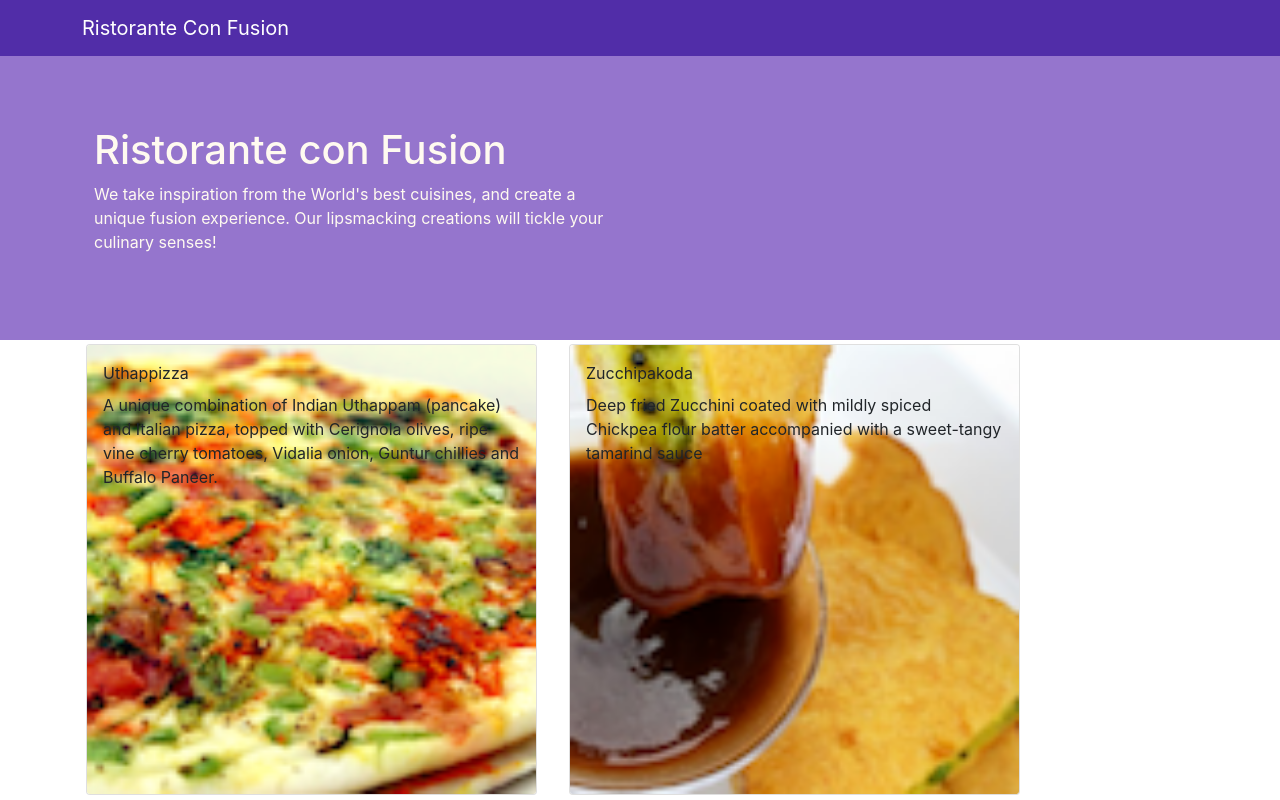
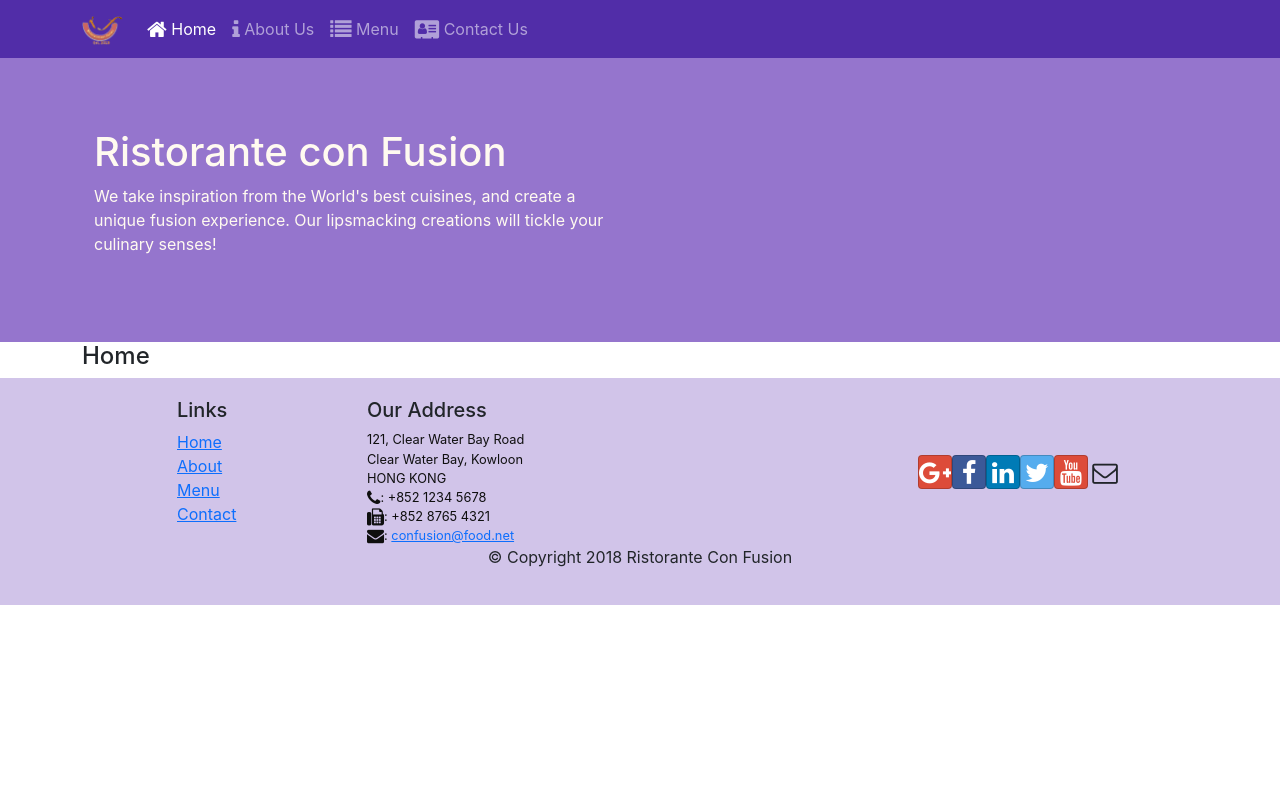
Before and after one commit to Shariar-007/React-Practice, a React (Create React App) app in the folder confusion/: page /home in a window 1280 px wide. Shown: the top 800 px of the page. Built offline with nearby package versions, Linux system fonts and the light colour scheme.

Commit message:
single page application creating

```diff
--- a/confusion/package.json
+++ b/confusion/package.json
@@ -13,6 +13,7 @@
     "react": "^17.0.2",
     "react-dom": "^17.0.2",
     "react-popper": "^2.2.5",
+    "react-router-dom": "^5.3.0",
     "react-scripts": "4.0.3",
     "reactstrap": "^8.10.0",
     "web-vitals": "^1.1.2"
--- a/confusion/src/App.css
+++ b/confusion/src/App.css
@@ -2,6 +2,7 @@
     margin:0px auto;
     padding:0px auto;
 }
+
 .row-content {
     margin:0px auto;
     padding: 50px 0px 50px 0px;
@@ -14,6 +15,7 @@
     margin:0px auto;
     padding: 20px 0px 20px 0px;
 }
+
 .jumbotron {
     padding:70px 30px 70px 30px;
     margin:0px auto;
--- a/confusion/src/App.js
+++ b/confusion/src/App.js
@@ -1,14 +1,16 @@
 import './App.css';
 import Main from './components/MainComponent';
 import {Component} from "react";
+import {BrowserRouter} from "react-router-dom";
 
-
-class App extends Component{
-    render(){
+class App extends Component {
+    render() {
         return (
-            <div className="App">
-                <Main/>
-            </div>
+            <BrowserRouter>
+                <div className="App">
+                    <Main/>
+                </div>
+            </BrowserRouter>
         );
     }
 }
--- a/confusion/src/components/FooterComponent.js
+++ b/confusion/src/components/FooterComponent.js
@@ -1,5 +1,7 @@
 
 import React from "react";
+import { Link } from 'react-router-dom';
+
 
 function Footer(){
     return (
@@ -9,10 +11,10 @@
                     <div className="col-4 offset-1 col-sm-2">
                         <h5>Links</h5>
                         <ul className="list-unstyled">
-                            <li><a href="#">Home</a></li>
-                            <li><a href="#">About</a></li>
-                            <li><a href="#">Menu</a></li>
-                            <li><a href="contactus.html">Contact</a></li>
+                            <li><Link to='/home'>Home</Link></li>
+                            <li><Link to='/aboutus'>About</Link></li>
+                            <li><Link to='/menu'>Menu</Link></li>
+                            <li><Link to='/contactus'>Contact</Link></li>
                         </ul>
                     </div>
                     <div className="col-7 col-sm-5">
--- a/confusion/src/components/HeaderComponent.js
+++ b/confusion/src/components/HeaderComponent.js
@@ -1,13 +1,52 @@
 import React, {Component} from "react";
-import {Jumbotron, Navbar, NavbarBrand} from "reactstrap";
+import {Jumbotron, Navbar, NavbarBrand, NavbarToggler, Collapse, NavItem, Nav} from "reactstrap";
+import {NavLink} from 'react-router-dom';
 
-class Header extends Component{
+class Header extends Component {
+
+    constructor(props) {
+        super(props);
+        this.toggleNav = this.toggleNav.bind(this);
+        this.state = {
+            isNavOpen: false
+        };
+    }
+
+    toggleNav() {
+        this.setState({
+            isNavOpen: !this.state.isNavOpen
+        });
+    }
+
     render() {
         return (
-            <React.Fragment>
-                <Navbar dark>
+            <div>
+                <Navbar dark expand="md">
                     <div className="container">
-                        <NavbarBrand href="/"> Ristorante Con Fusion < /NavbarBrand>
+                        <NavbarToggler onClick={this.toggleNav} />
+                        <NavbarBrand className="mr-auto" href="/">
+                            <img src='assets/images/logo.png' height="30" width="41" alt='Ristorante Con Fusion'/>
+                        < /NavbarBrand>
+                        <Collapse isOpen={this.state.isNavOpen} navbar>
+                            <Nav navbar>
+                                <NavItem>
+                                    <NavLink className="nav-link" to='/home'><span
+                                        className="fa fa-home fa-lg"></span> Home</NavLink>
+                                </NavItem>
+                                <NavItem>
+                                    <NavLink className="nav-link" to='/aboutus'><span
+                                        className="fa fa-info fa-lg"></span> About Us</NavLink>
+                                </NavItem>
+                                <NavItem>
+                                    <NavLink className="nav-link" to='/menu'><span
+                                        className="fa fa-list fa-lg"></span> Menu</NavLink>
+                                </NavItem>
+                                <NavItem>
+                                    <NavLink className="nav-link" to='/contactus'><span
+                                        className="fa fa-address-card fa-lg"></span> Contact Us</NavLink>
+                                </NavItem>
+                            </Nav>
+                        </Collapse>
                     </div>
                 </Navbar>
                 <Jumbotron>
@@ -15,12 +54,13 @@
                         <div className="row row-header">
                             <div className="col-12 col-sm-6">
                                 <h1>Ristorante con Fusion</h1>
-                                <p>We take inspiration from the World's best cuisines, and create a unique fusion experience. Our lipsmacking creations will tickle your culinary senses!</p>
+                                <p>We take inspiration from the World's best cuisines, and create a unique fusion
+                                    experience. Our lipsmacking creations will tickle your culinary senses!</p>
                             </div>
                         </div>
                     </div>
                 </Jumbotron>
-            </React.Fragment>
+            </div>
         );
     }
 }
--- /dev/null
+++ b/confusion/src/components/HomeComponent.js
@@ -0,0 +1,11 @@
+import React from 'react';
+
+function Home(props) {
+    return (
+        <div className="container">
+            <h4>Home</h4>
+        </div>
+    )
+}
+
+export default Home;
--- a/confusion/src/components/MainComponent.js
+++ b/confusion/src/components/MainComponent.js
@@ -1,10 +1,12 @@
 import React, {Component} from "react";
 import {Navbar, NavbarBrand} from 'reactstrap';
+import Home from './HomeComponent';
 import Menu from './MenuComponent';
 import {DISHES} from '../shared/dishes';
 import DishDetail from './DishDetailComponent'
 import Header from "./HeaderComponent";
 import Footer from "./FooterComponent";
+import {Switch, Route, Redirect} from "react-router-dom";
 
 class Main extends Component {
     constructor(pros) {
@@ -20,13 +22,30 @@
     }
 
     render() {
+
+        const HomePage = () => {
+            return (
+                <Home/>
+            );
+        }
+
+
         return (
             <div>
                 <Header/>
-                <Menu dishes={this.state.dishes} onClick={(dishId) => this.onDishSelect(dishId)}/>
-                <DishDetail selectedDish={this.state.dishes.filter(dish => dish.id === this.state.selectedDish)[0]}/>
+                <Switch>
+                    <Route path="/home" component={HomePage}/>
+                    <Route exact path="/menu" component={() => <Menu dishes={this.state.dishes}/>}/>
+                    <Redirect to="/home"/>
+                </Switch>
                 <Footer/>
             </div>
+            // <div>
+            //     <Header/>
+            //     <Menu dishes={this.state.dishes} onClick={(dishId) => this.onDishSelect(dishId)}/>
+            //     <DishDetail selectedDish={this.state.dishes.filter(dish => dish.id === this.state.selectedDish)[0]}/>
+            //     <Footer/>
+            // </div>
         );
     }
 }
--- a/confusion/src/shared/dishes.js
+++ b/confusion/src/shared/dishes.js
@@ -1,186 +1,42 @@
 export const DISHES = [
     {
         id: 0,
-        name: 'Uthappizza',
-        image: 'assets/images/uthappizza.png',
+        name:'Uthappizza',
+        image: '/assets/images/uthappizza.png',
         category: 'mains',
-        label: 'Hot',
-        price: '4.99',
-        description: 'A unique combination of Indian Uthappam (pancake) and Italian pizza, topped with Cerignola olives, ripe vine cherry tomatoes, Vidalia onion, Guntur chillies and Buffalo Paneer.',
-        comments: [
-            {
-                id: 0,
-                rating: 5,
-                comment: "Imagine all the eatables, living in conFusion!",
-                author: "John Lemon Uthappizza",
-                date: "2012-10-16T17:57:28.556094Z"
-            },
-            {
-                id: 1,
-                rating: 4,
-                comment: "Sends anyone to heaven, I wish I could get my mother-in-law to eat it!",
-                author: "Paul McVites Uthappizza",
-                date: "2014-09-05T17:57:28.556094Z"
-            },
-            {
-                id: 2,
-                rating: 3,
-                comment: "Eat it, just eat it!",
-                author: "Michael Jaikishan Uthappizza",
-                date: "2015-02-13T17:57:28.556094Z"
-            },
-            {
-                id: 3,
-                rating: 4,
-                comment: "Ultimate, Reaching for the stars!",
-                author: "Ringo Starry Uthappizza",
-                date: "2013-12-02T17:57:28.556094Z"
-            },
-            {
-                id: 4,
-                rating: 2,
-                comment: "It's your birthday, we're gonna party!",
-                author: "25 Cent Uthappizza",
-                date: "2011-12-02T17:57:28.556094Z"
-            }
-        ]
+        label:'Hot',
+        price:'4.99',
+        featured: true,
+        description:'A unique combination of Indian Uthappam (pancake) and Italian pizza, topped with Cerignola olives, ripe vine cherry tomatoes, Vidalia onion, Guntur chillies and Buffalo Paneer.'
     },
     {
         id: 1,
-        name: 'Zucchipakoda',
-        image: 'assets/images/zucchipakoda.png',
+        name:'Zucchipakoda',
+        image: '/assets/images/zucchipakoda.png',
         category: 'appetizer',
-        label: '',
-        price: '1.99',
-        description: 'Deep fried Zucchini coated with mildly spiced Chickpea flour batter accompanied with a sweet-tangy tamarind sauce',
-        comments: [
-            {
-                id: 0,
-                rating: 5,
-                comment: "Imagine all the eatables, living in conFusion!",
-                author: "John Lemon Zucchipakoda",
-                date: "2012-10-16T17:57:28.556094Z"
-            },
-            {
-                id: 1,
-                rating: 4,
-                comment: "Sends anyone to heaven, I wish I could get my mother-in-law to eat it!",
-                author: "Paul McVites Zucchipakoda",
-                date: "2014-09-05T17:57:28.556094Z"
-            },
-            {
-                id: 2,
-                rating: 3,
-                comment: "Eat it, just eat it!",
-                author: "Michael Jaikishan Zucchipakoda",
-                date: "2015-02-13T17:57:28.556094Z"
-            },
-            {
-                id: 3,
-                rating: 4,
-                comment: "Ultimate, Reaching for the stars!",
-                author: "Ringo Starry Zucchipakoda",
-                date: "2013-12-02T17:57:28.556094Z"
-            },
-            {
-                id: 4,
-                rating: 2,
-                comment: "It's your birthday, we're gonna party!",
-                author: "25 Cent Zucchipakoda",
-                date: "2011-12-02T17:57:28.556094Z"
-            }
-        ]
+        label:'',
+        price:'1.99',
+        featured: false,
+        description:'Deep fried Zucchini coated with mildly spiced Chickpea flour batter accompanied with a sweet-tangy tamarind sauce'
     },
     {
         id: 2,
-        name: 'Vadonut',
-        image: 'assets/images/vadonut.png',
+        name:'Vadonut',
+        image: '/assets/images/vadonut.png',
         category: 'appetizer',
-        label: 'New',
-        price: '1.99',
-        description: 'A quintessential ConFusion experience, is it a vada or is it a donut?',
-        comments: [
-            {
-                id: 0,
-                rating: 5,
-                comment: "Imagine all the eatables, living in conFusion!",
-                author: "John Lemon Vadonut",
-                date: "2012-10-16T17:57:28.556094Z"
-            },
-            {
-                id: 1,
-                rating: 4,
-                comment: "Sends anyone to heaven, I wish I could get my mother-in-law to eat it!",
-                author: "Paul McVites Vadonut",
-                date: "2014-09-05T17:57:28.556094Z"
-            },
-            {
-                id: 2,
-                rating: 3,
-                comment: "Eat it, just eat it!",
-                author: "Michael Jaikishan Vadonut",
-                date: "2015-02-13T17:57:28.556094Z"
-            },
-            {
-                id: 3,
-                rating: 4,
-                comment: "Ultimate, Reaching for the stars!",
-                author: "Ringo Starry Vadonut",
-                date: "2013-12-02T17:57:28.556094Z"
-            },
-            {
-                id: 4,
-                rating: 2,
-                comment: "It's your birthday, we're gonna party!",
-                author: "25 Cent Vadonut",
-                date: "2011-12-02T17:57:28.556094Z"
-            }
-        ]
+        label:'New',
+        price:'1.99',
+        featured: false,
+        description:'A quintessential ConFusion experience, is it a vada or is it a donut?'
     },
     {
         id: 3,
-        name: 'ElaiCheese Cake',
-        image: 'assets/images/elaicheesecake.png',
+        name:'ElaiCheese Cake',
+        image: '/assets/images/elaicheesecake.png',
         category: 'dessert',
-        label: '',
-        price: '2.99',
-        description: 'A delectable, semi-sweet New York Style Cheese Cake, with Graham cracker crust and spiced with Indian cardamoms',
-        comments: [
-            {
-                id: 0,
-                rating: 5,
-                comment: "Imagine all the eatables, living in conFusion!",
-                author: "John Lemon ElaiCheese Cake",
-                date: "2012-10-16T17:57:28.556094Z"
-            },
-            {
-                id: 1,
-                rating: 4,
-                comment: "Sends anyone to heaven, I wish I could get my mother-in-law to eat it!",
-                author: "Paul McVites ElaiCheese Cake",
-                date: "2014-09-05T17:57:28.556094Z"
-            },
-            {
-                id: 2,
-                rating: 3,
-                comment: "Eat it, just eat it!",
-                author: "Michael Jaikishan ElaiCheese Cake",
-                date: "2015-02-13T17:57:28.556094Z"
-            },
-            {
-                id: 3,
-                rating: 4,
-                comment: "Ultimate, Reaching for the stars!",
-                author: "Ringo Starry ElaiCheese Cake",
-                date: "2013-12-02T17:57:28.556094Z"
-            },
-            {
-                id: 4,
-                rating: 2,
-                comment: "It's your birthday, we're gonna party!",
-                author: "25 Cent ElaiCheese Cake",
-                date: "2011-12-02T17:57:28.556094Z"
-            }
-        ]
+        label:'',
+        price:'2.99',
+        featured: false,
+        description:'A delectable, semi-sweet New York Style Cheese Cake, with Graham cracker crust and spiced with Indian cardamoms'
     }
 ];
```
Also changed, not shown: 1 other file (tests, documents, lock files or other folders).
